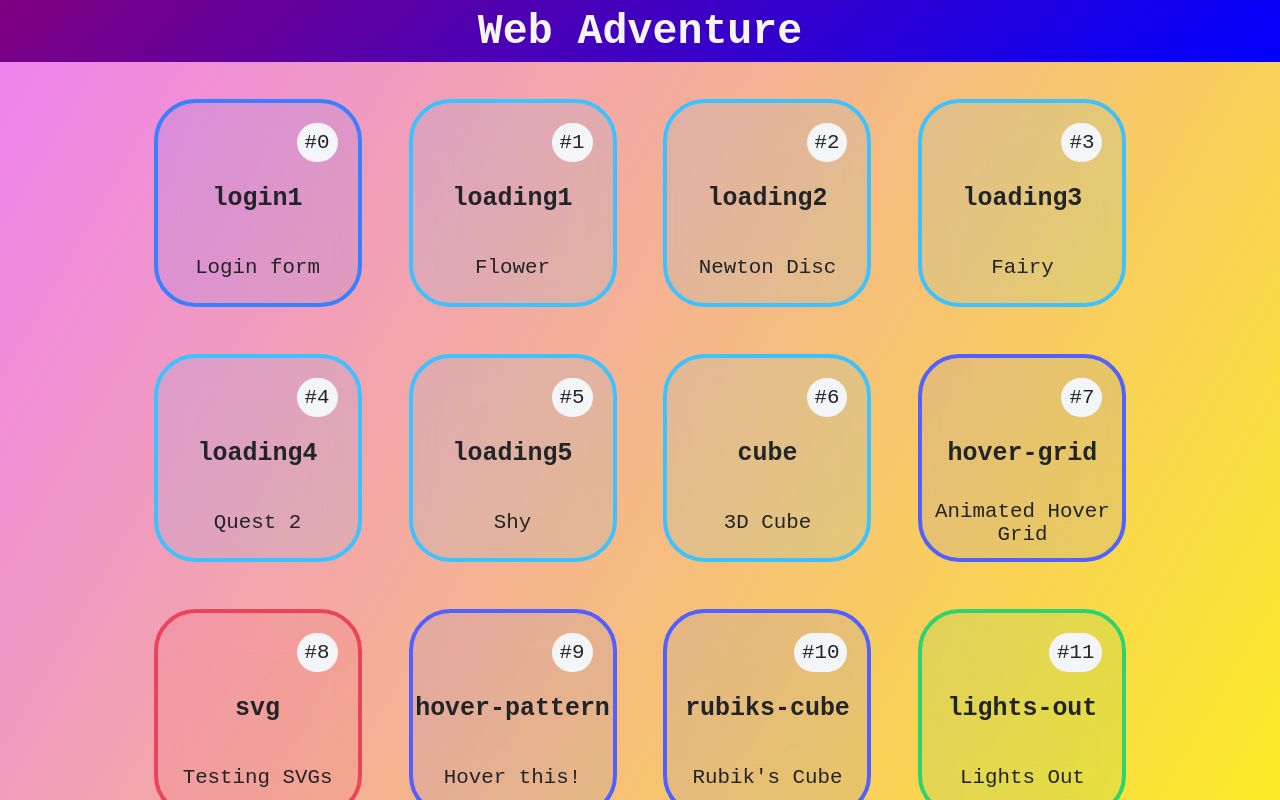
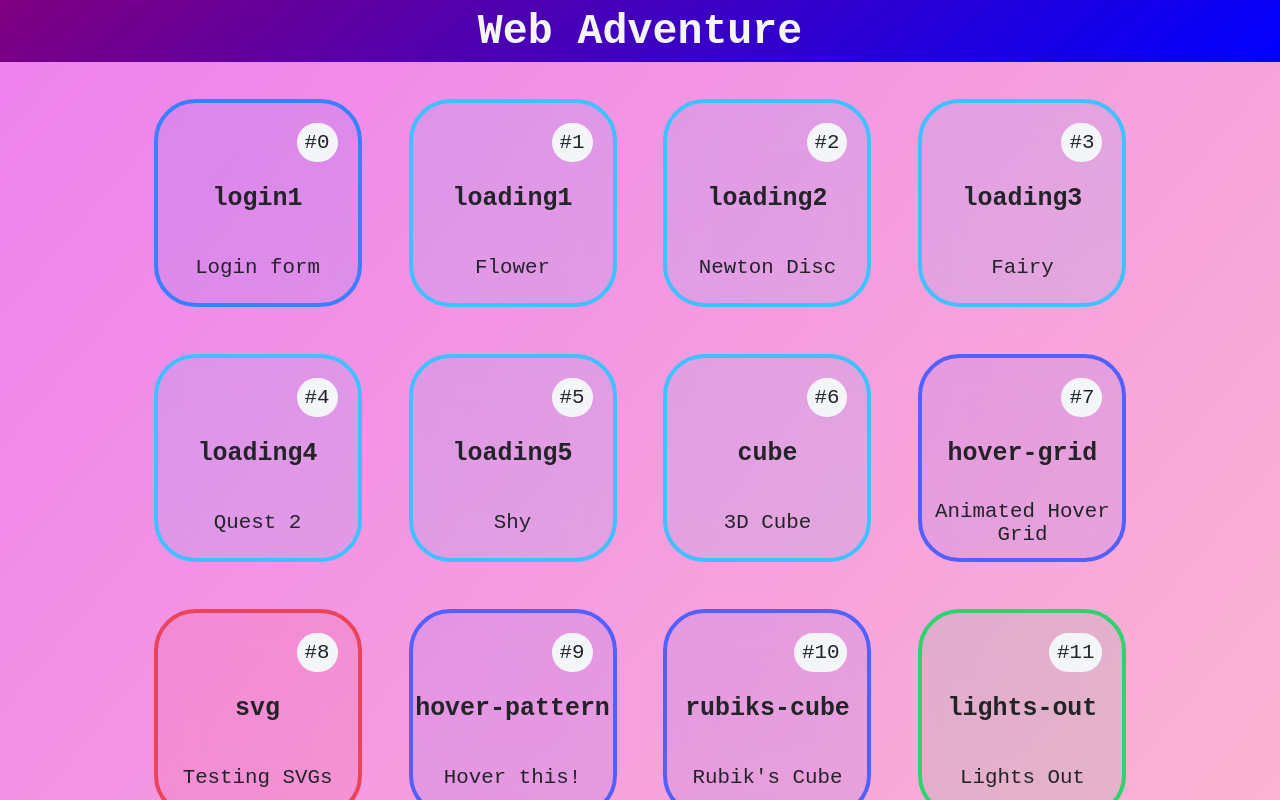
Before and after one commit to dudushy/web-adventure, an Angular app: page /web-adventure/ in a window 1280 px wide. Built offline with nearby package versions, Linux system fonts and the light colour scheme.

Commit message:
Update app.component.scss

```diff
--- a/src/app/app.component.scss
+++ b/src/app/app.component.scss
@@ -48,7 +48,8 @@ header {
 #main-content {
   @include fixedWidth(100%);
   // background: $medium;
-  background: linear-gradient(120deg, violet, yellow);
+  // background: linear-gradient(120deg, violet, yellow);
+  background: linear-gradient(130deg, violet, pink);
   // min-height: var(--defaultContentHeight);
 }
 
```
